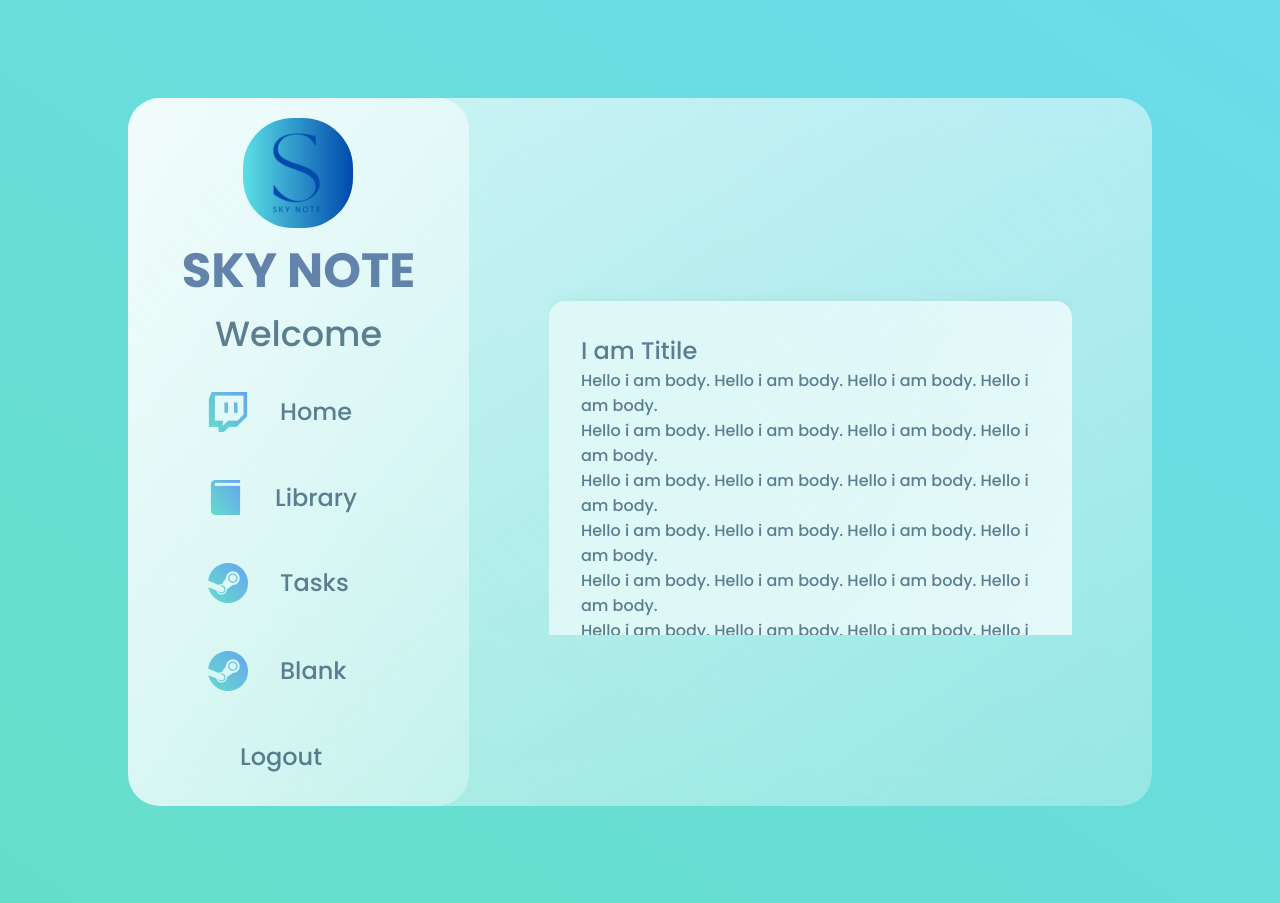
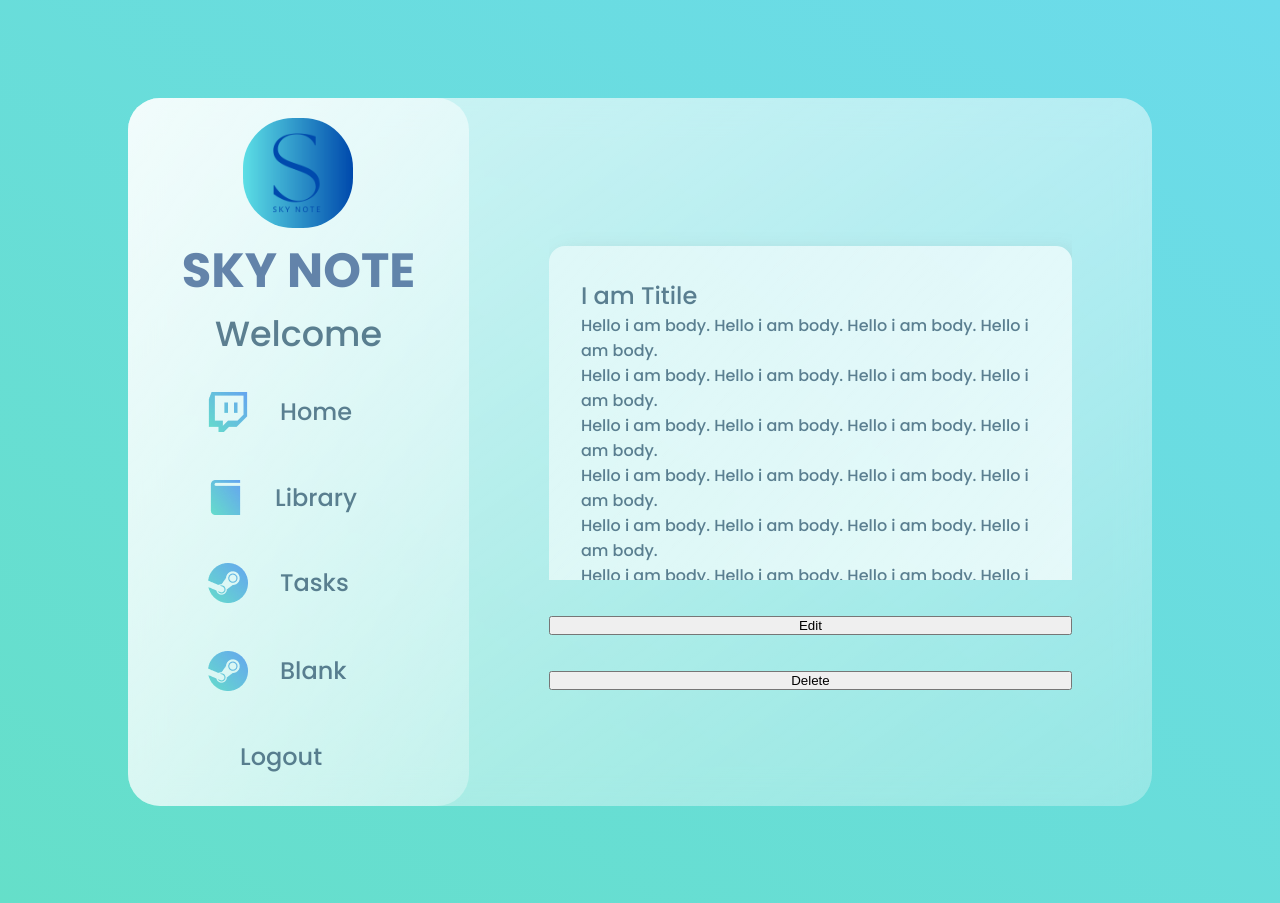
Before and after one commit to mdkhaledhossain/SKY_NOTE_CSE499_NSU, a Django app: page /skynote_app/note_details/ in a window 1280 px wide. Run offline with Django 5.2, Linux system fonts and the light colour scheme.

Commit message:
note_details file update

```diff
--- a/skynote_project/templates/skynote_app/note_details.html
+++ b/skynote_project/templates/skynote_app/note_details.html
@@ -67,6 +67,8 @@
                 </div>
                 {% comment %} {% endfor %} {% endcomment %}
             </div>
+            <button>Edit</button>
+            <button>Delete</button>
 
         </div>
       </section>
```
